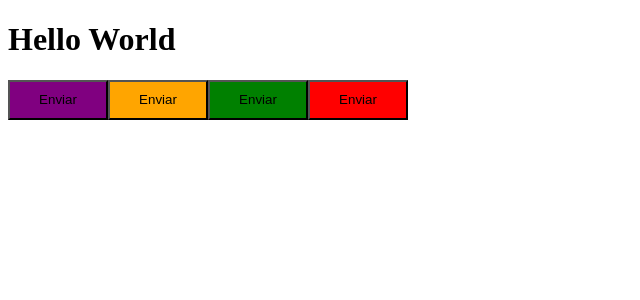
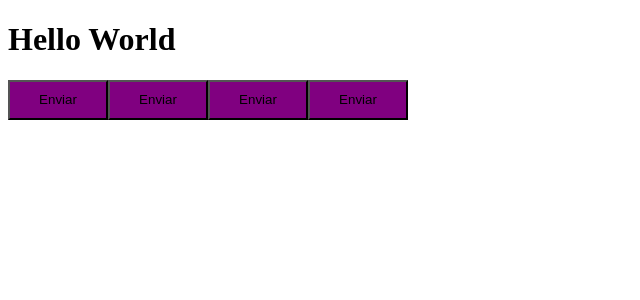
Before and after one commit to renanwillian87/reactjs-timer-2023-ts, a React (Vite) app: page / in a window 1280 px wide. Shown: the top 300 px of the page, without its empty margins (0-640 px from the left). Built offline with nearby package versions, Linux system fonts and the light colour scheme.

Commit message:
chore: apply styled component theme

```diff
--- a/src/App.tsx
+++ b/src/App.tsx
@@ -1,14 +1,16 @@
+import { ThemeProvider } from 'styled-components';
 import { Button } from "./components/Button";
+import { defaultTheme } from './styles/themes/default';
 
 export function App() {
   return (
-    <>
+    <ThemeProvider theme={defaultTheme}>
       <h1>Hello World</h1>
       <Button variant="primary"/>
       <Button variant="secondary"/>
       <Button variant="success"/>
       <Button variant="danger"/>
-    </>
+    </ThemeProvider>
 
   )
 }
--- a/src/components/Button.styles.ts
+++ b/src/components/Button.styles.ts
@@ -17,9 +17,11 @@
     width: 100px;
     height: 40px;
 
-    ${props => {
+    background-color: ${props => props.theme.primary};
+
+    /* ${props => {
         return css`
             background-color: ${buttonVariants[props.variant]};
         `
-    }}
+    }} */
 `
--- /dev/null
+++ b/src/styles/themes/default.ts
@@ -0,0 +1,4 @@
+export const defaultTheme = {
+    primary: 'purple',
+    secondary: 'orange',
+}
```
